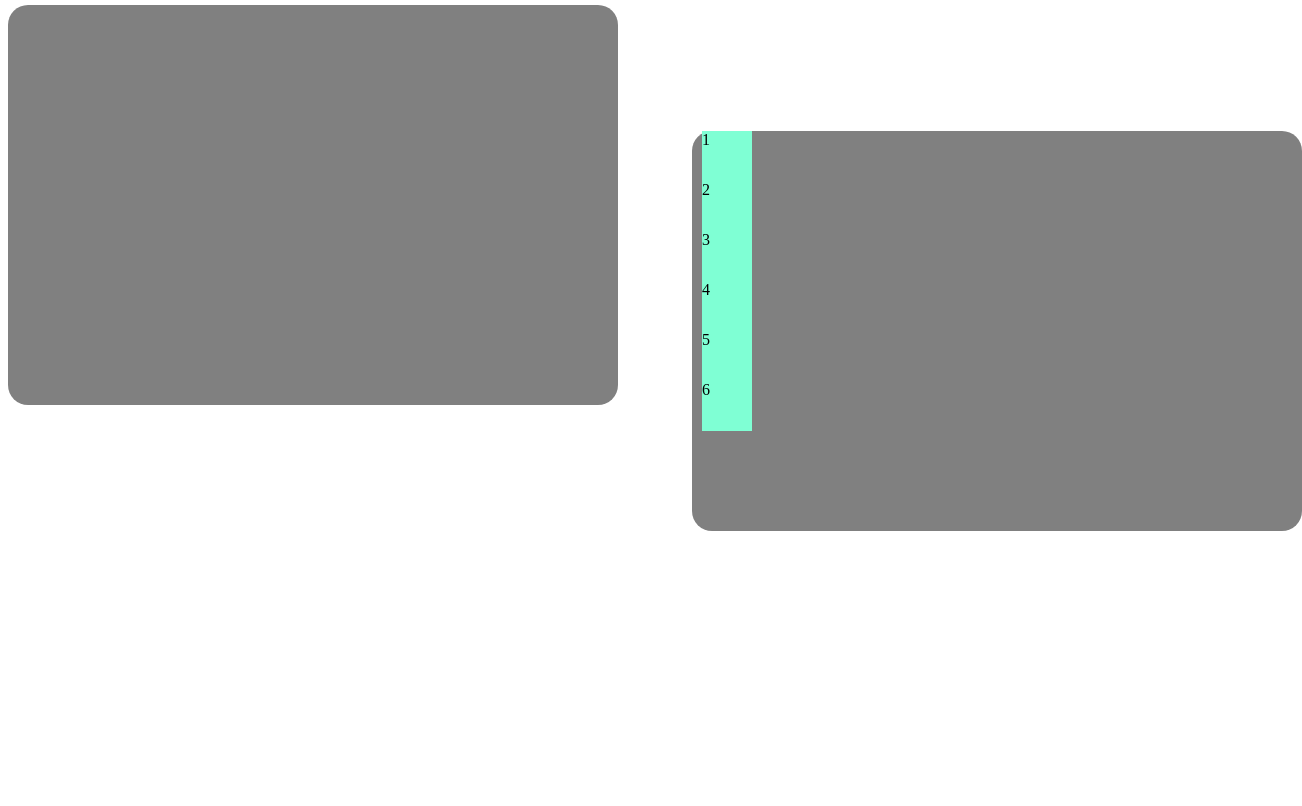
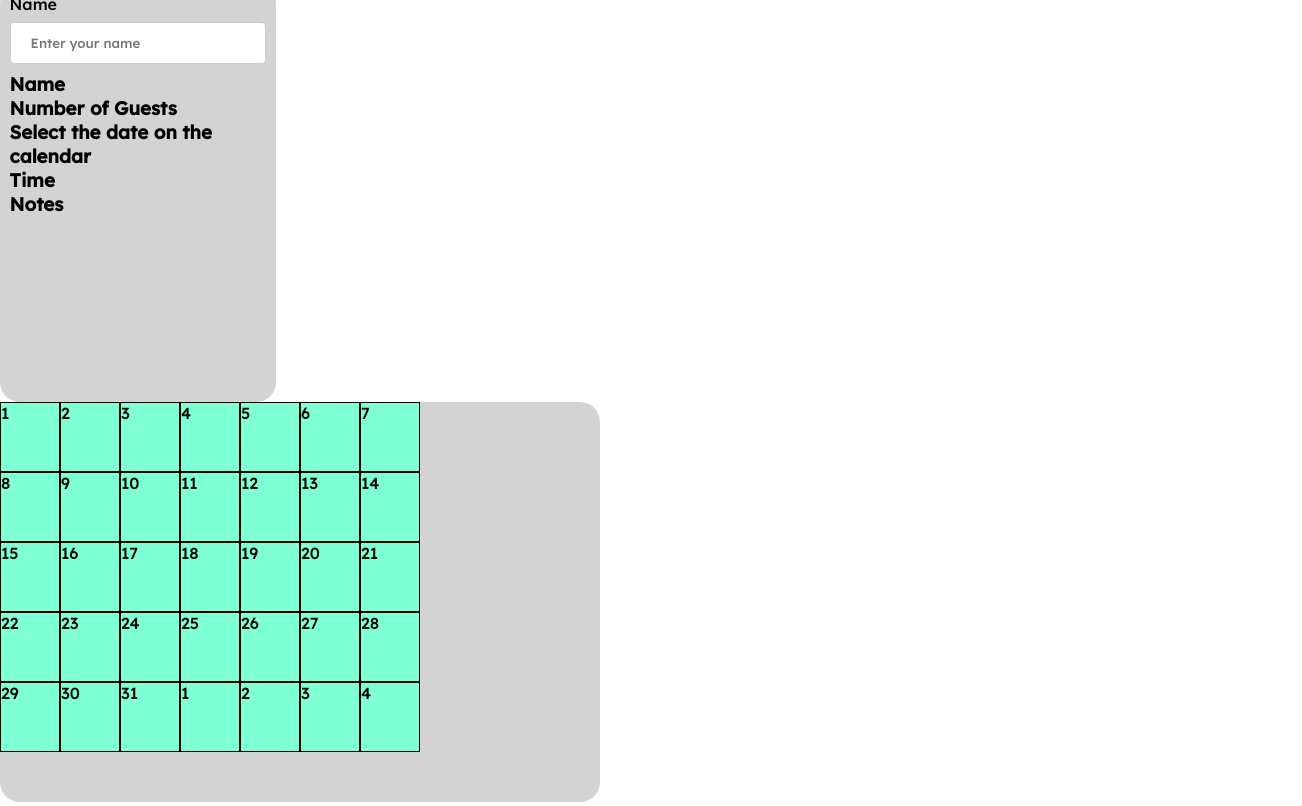
Before and after one commit to CCSWEC/FL2024-BakeryWebsite, a plain HTML site: page pages/reservations.html in a window 1280 px wide. Shown: the part 146-952 px from the top of the page, 1302 px wide, since content can reach past the window. Before the commit the page ends 800 px from the top, so only its background shows below. Drawn offline with nearby package versions, Linux system fonts and the light colour scheme.

Commit message:
Another update

```diff
--- a/pages/reservations.html
+++ b/pages/reservations.html
@@ -3,56 +3,161 @@
 <head>
     <meta charset="UTF-8">
     <meta name="viewport" content="width=device-width, initial-scale=1.0">
+
+    <link rel="stylesheet" href="https://cdnjs.cloudflare.com/ajax/libs/remixicon/4.5.0/remixicon.min.css" integrity="sha512-T7lIYojLrqj7eBrV1NvUSZplDBi8mFyIEGFGdox8Bic92Col3GVrscbJkL37AJoDmF2iAh81fRpO4XZukI6kbA==" crossorigin="anonymous" referrerpolicy="no-referrer" />
+    <link rel="stylesheet" href = "reservationsStyleSheet.css">
+
     <title>Scheduling</title>
-    <style>
-        .rectangle {
-            height: 50px;
-            width: 100%;
-            background-color: gray;
-        }
-        .calendarContainer{
-            height: 400px;
-            width: 600px;
-            border-radius: 20px;
-            transform: translate(70px, -10px);
-            background-color: gray;
-            padding-left: 10px;
-            display: inline-block;
-        }
-        .dateBlock{
-            height: 50px;
-            width: 50px;
-            background-color: aquamarine;
-        }
-        .userInputContainer{
-            width: 600px;
-            height: 400px;
-            transform: translate(0px, 0px);
-            background-color: gray;
-            border-radius: 20px;
-            padding-right: 10px;
-            display: inline-block;
-
-        }
-    </style>
 
 </head>
+
 <body>
-    <div class = "rectangle"><h1 style = "color: white;"> Scheduling</h1></div>
-    <h1> Month - Year </h1>
-
-    <div class = "userInputContainer">
-
+    <div class = "banner">
+        <h1 style = "color: white;"> Scheduling</h1>
     </div>
 
+    <div class = "header">
+        <h1>Month - Year</h1>
+    </div>
+
+    <h1>Reservation</h1>
+
+    <!-- Prompts the user for information -->
+    <div class = "userInputContainer">
+        <form action="/action_page.php"> <!--action_page.php does not exist yet-->
+            <label for = "fname">Name</label>
+            <input type = "text" id = "fname" name = "name" placeholder="Enter your name">
+
+        </form>
+
+        <h3>Name</h3>
+        <h3>Number of Guests</h3>
+        <h3>Select the date on the calendar</h3>
+        <h3>Time</h3>
+        <h3>Notes</h3>
+    </div>
+
+    <!-- Sets up the calendar visually -->
     <div class = "calendarContainer">
+        <div class = "row">
+            <div class = "column">
+                <div class = "dateBlock"> 1 </div>
+            </div>
+            <div class = "column">
+                <div class = "dateBlock"> 2 </div>
+            </div>
+            <div class = "column">
+                <div class = "dateBlock"> 3 </div>
+            </div>
+            <div class = "column">
+                <div class = "dateBlock"> 4 </div>
+            </div>
+            <div class = "column">
+                <div class = "dateBlock"> 5 </div>
+            </div>
+            <div class = "column">
+                <div class = "dateBlock"> 6 </div>
+            </div>
+            <div class = "column">
+                <div class = "dateBlock"> 7 </div>
+            </div>
+        </div>
 
-        <div class = "dateBlock"> 1 </div>
-        <div class = "dateBlock"> 2 </div>
-        <div class = "dateBlock"> 3 </div>
-        <div class = "dateBlock"> 4 </div>
-        <div class = "dateBlock"> 5 </div>
-        <div class = "dateBlock"> 6 </div>
+        <div class = "row">
+            <div class = "column">
+                <div class = "dateBlock"> 8 </div>
+            </div>
+            <div class = "column">
+                <div class = "dateBlock"> 9 </div>
+            </div>
+            <div class = "column">
+                <div class = "dateBlock"> 10 </div>
+            </div>
+            <div class = "column">
+                <div class = "dateBlock"> 11</div>
+            </div>
+            <div class = "column">
+                <div class = "dateBlock"> 12 </div>
+            </div>
+            <div class = "column">
+                <div class = "dateBlock"> 13 </div>
+            </div>
+            <div class = "column">
+                <div class = "dateBlock"> 14 </div>
+            </div>
+        </div>
+
+        <div class = "row">
+            <div class = "column">
+                <div class = "dateBlock"> 15 </div>
+            </div>
+            <div class = "column">
+                <div class = "dateBlock"> 16 </div>
+            </div>
+            <div class = "column">
+                <div class = "dateBlock"> 17 </div>
+            </div>
+            <div class = "column">
+                <div class = "dateBlock"> 18 </div>
+            </div>
+            <div class = "column">
+                <div class = "dateBlock"> 19 </div>
+            </div>
+            <div class = "column">
+                <div class = "dateBlock"> 20 </div>
+            </div>
+            <div class = "column">
+                <div class = "dateBlock"> 21 </div>
+            </div>
+        </div>
+
+        <div class = "row">
+            <div class = "column">
+                <div class = "dateBlock"> 22 </div>
+            </div>
+            <div class = "column">
+                <div class = "dateBlock"> 23 </div>
+            </div>
+            <div class = "column">
+                <div class = "dateBlock"> 24 </div>
+            </div>
+            <div class = "column">
+                <div class = "dateBlock"> 25 </div>
+            </div>
+            <div class = "column">
+                <div class = "dateBlock"> 26 </div>
+            </div>
+            <div class = "column">
+                <div class = "dateBlock"> 27 </div>
+            </div>
+            <div class = "column">
+                <div class = "dateBlock"> 28 </div>
+            </div>
+        </div>
+
+        <div class = "row">
+            <div class = "column">
+                <div class = "dateBlock"> 29 </div>
+            </div>
+            <div class = "column">
+                <div class = "dateBlock"> 30 </div>
+            </div>
+            <div class = "column">
+                <div class = "dateBlock"> 31 </div>
+            </div>
+            <div class = "column">
+                <div class = "dateBlock"> 1 </div>
+            </div>
+            <div class = "column">
+                <div class = "dateBlock"> 2 </div>
+            </div>
+            <div class = "column">
+                <div class = "dateBlock"> 3 </div>
+            </div>
+            <div class = "column">
+                <div class = "dateBlock"> 4 </div>
+            </div>
+        </div>
 
     </div>
 
--- /dev/null
+++ b/pages/reservationsStyleSheet.css
@@ -0,0 +1,82 @@
+@import url('https://fonts.googleapis.com/css2?family=Lexend:wght@500&display=swap');
+
+*{
+    margin: 0;
+    padding: 0;
+    box-sizing: border-box;
+    font-family: "Lexend", sans-serif;
+}
+
+a{
+    text-decoration: none;
+}
+
+button{
+    cursor: pointer;
+}
+.banner {
+    height: 50px;
+    width: 100%;
+    transform: translate(0px,0px);
+    background-color: gray;
+}
+.calendarContainer{
+    height: 400px;
+    width: 600px;
+    border-radius: 20px;
+    background-color: lightgrey;
+    display: inline-block;
+}
+.dateBlock{
+    height: 70px;
+    width: 60px;
+    border-width: 1px;
+    border-style: solid;
+    background-color: aquamarine;
+    display: flex;
+}
+.column {
+    float: left;
+}
+
+  /* Clear floats after image containers */
+.row::after {
+    content: "";
+    clear: both;
+    display: table;
+  }
+.userInputContainer{
+    width: 275.52px;
+    height: 417.6px;
+    border-radius: 20px;
+    background-color: lightgrey;
+    padding: 9.6px;
+
+}
+.header{
+    transform: translate(200, 40);
+}
+
+input[type=text], select {
+    width: 100%;
+    padding: 12px 20px;
+    margin: 8px 0;
+    display: inline-block;
+    border: 1px solid #ccc;
+    border-radius: 4px;
+    box-sizing: border-box;
+}
+
+input[type = submit] {
+    width:100%;
+    background-color: gray;
+    padding: 14px 20px;
+    margin: 8px 0;
+    border: none;
+    border-radius: 4px;
+    cursor:pointer;
+}
+
+input[type = submit]:hover {
+    background-color: darkgray;
+}
```
